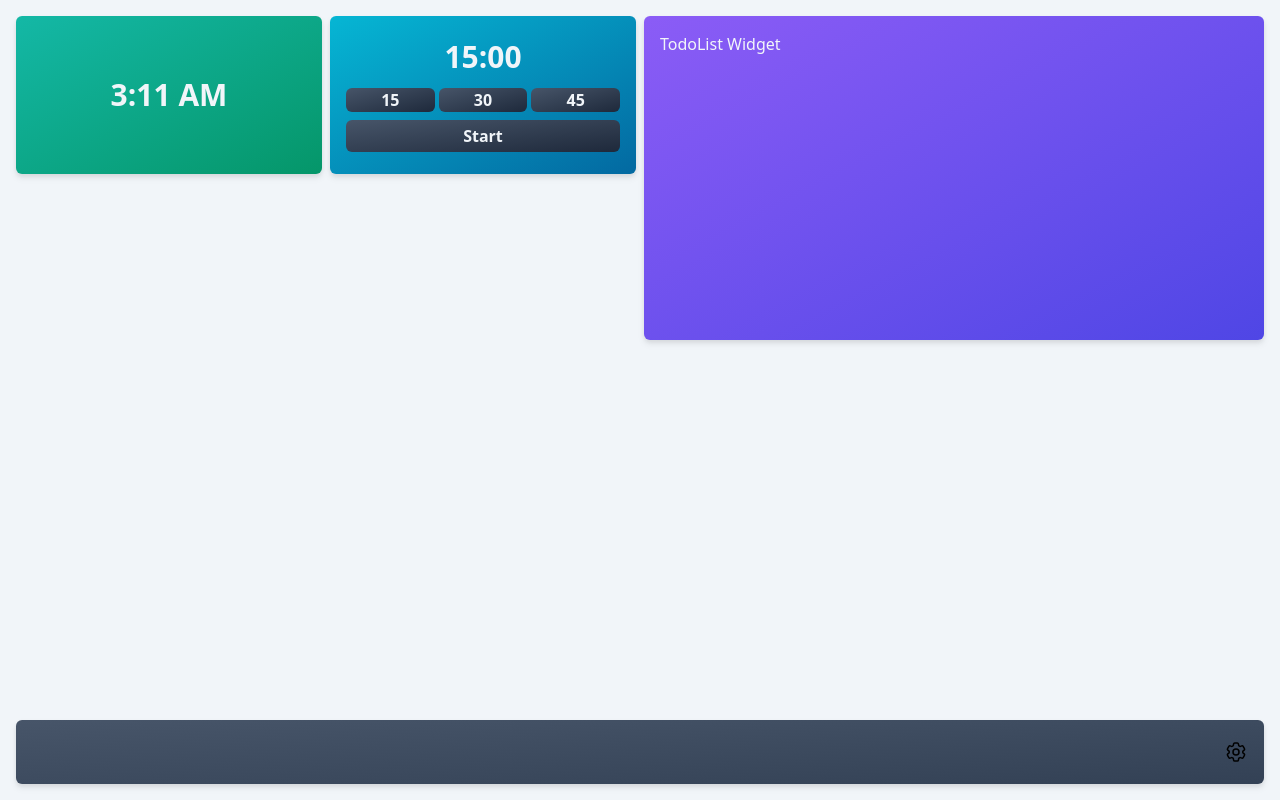
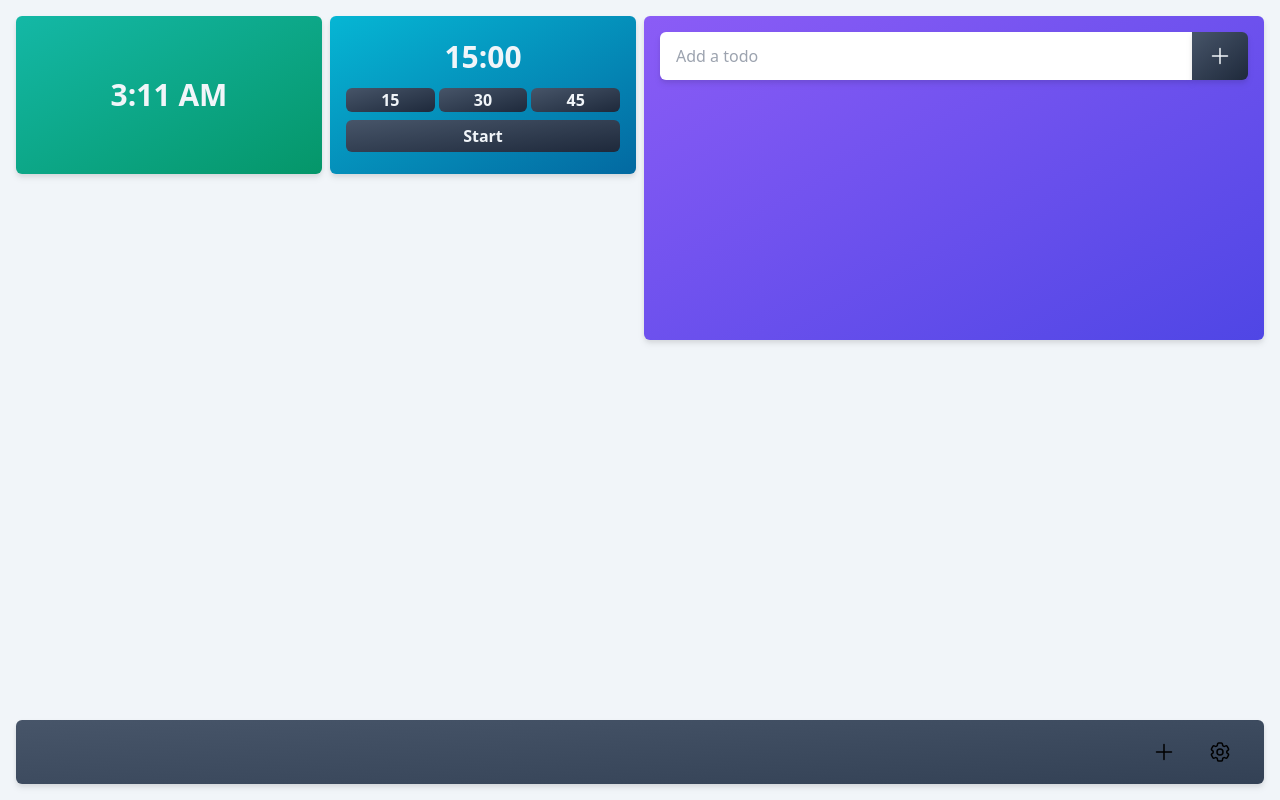
Before and after one commit to mattcbodily/landing-page, a Vue app: page / in a window 1280 px wide. Built offline with nearby package versions, Linux system fonts and the light colour scheme.

Commit message:
Adds first iteration of the TodoList component

```diff
--- a/package.json
+++ b/package.json
@@ -11,6 +11,7 @@
     "format": "prettier --write src/"
   },
   "dependencies": {
+    "uuid": "^10.0.0",
     "vue": "^3.4.29"
   },
   "devDependencies": {
--- a/src/App.vue
+++ b/src/App.vue
@@ -1,16 +1,57 @@
 <script setup>
+import { onMounted, onUnmounted, ref } from 'vue'
+
 import Clock from './components/widgets/Clock.vue'
 import TodoList from './components/widgets/TodoList.vue'
 import Pomodoro from './components/widgets/Pomodoro.vue'
 import ToolBar from './components/ToolBar.vue'
+
+import sampleData from './assets/sampleData.json'
+
+const gridColumnWidth = ref(null)
+const widgets = ref(sampleData.widgets)
+
+let widgetGridResizeObserver
+
+const observeWidgetGridSize = () => {
+  widgetGridResizeObserver = new ResizeObserver((entries) => {
+    for (let entry of entries) {
+      const { contentRect } = entry
+      const fullWidth = contentRect.width + contentRect.top + contentRect.left
+
+      if (fullWidth < 640) {
+        gridColumnWidth.value = contentRect.width / 4
+      } else if (fullWidth >= 640 && fullWidth < 768) {
+        gridColumnWidth.value = contentRect.width / 6
+      } else if (fullWidth >= 768) {
+        gridColumnWidth.value = contentRect.width / 8
+      }
+    }
+  })
+
+  widgetGridResizeObserver.observe(document.querySelector('#widget-grid'))
+}
+
+const handleDrop = ($event) => {
+  console.log(Math.round($event.clientX / gridColumnWidth.value))
+}
+
+onMounted(() => {
+  observeWidgetGridSize()
+})
+
+onUnmounted(() => {
+  widgetGridResizeObserver?.disconnect()
+})
 </script>
 
 <template>
   <div
     class="bg-slate-100 dark:bg-slate-800 min-h-screen p-4 grid grid-cols-4 sm:grid-cols-6 md:grid-cols-8 auto-rows-[75px] gap-2"
+    id="widget-grid"
     @dragenter.prevent
     @dragover.prevent
-    @drop="(event) => console.log('drop', event)"
+    @drop="handleDrop($event)"
   >
     <Clock />
     <Pomodoro />
--- a/src/assets/sampleData.json
+++ b/src/assets/sampleData.json
@@ -45,9 +45,9 @@
           "screenLarge": 1
         },
         "rowStart": {
-          "screenSmall": 3,
-          "screenMedium": 3,
-          "screenLarge": 3
+          "screenSmall": 1,
+          "screenMedium": 1,
+          "screenLarge": 1
         }
       }
     }
--- a/src/components/ToolBar.vue
+++ b/src/components/ToolBar.vue
@@ -2,7 +2,19 @@
   <div
     class="h-16 w-full px-4 rounded-md bg-gradient-to-br from-slate-600 to-slate-700 flex justify-end items-center dark:text-slate-100 drop-shadow-md"
   >
-    <button>
+    <button class="px-4 py-2">
+      <svg
+        xmlns="http://www.w3.org/2000/svg"
+        fill="none"
+        viewBox="0 0 24 24"
+        stroke-width="1.5"
+        stroke="currentColor"
+        class="size-6"
+      >
+        <path stroke-linecap="round" stroke-linejoin="round" d="M12 4.5v15m7.5-7.5h-15" />
+      </svg>
+    </button>
+    <button class="px-4 py-2">
       <svg
         xmlns="http://www.w3.org/2000/svg"
         fill="none"
--- a/src/components/widgets/Clock.vue
+++ b/src/components/widgets/Clock.vue
@@ -41,6 +41,7 @@ onUnmounted(() => {
 <template>
   <WidgetCard
     class="flex items-center justify-center col-span-2 row-span-2 bg-gradient-to-br from-teal-500 to-emerald-600"
+    id="clock"
   >
     <p class="text-3xl text-center font-extrabold">{{ currentTime }}</p>
   </WidgetCard>
--- a/src/components/widgets/Pomodoro.vue
+++ b/src/components/widgets/Pomodoro.vue
@@ -52,6 +52,7 @@ onUnmounted(() => {
 <template>
   <WidgetCard
     class="flex flex-col justify-around bg-gradient-to-br from-cyan-500 to-sky-700 col-span-2 row-span-2"
+    id="pomodoro"
   >
     <p class="text-3xl text-center font-extrabold">{{ formattedTimeLeft }}</p>
     <div class="space-y-2">
--- a/src/components/widgets/TodoList.vue
+++ b/src/components/widgets/TodoList.vue
@@ -1,11 +1,81 @@
 <script setup>
-import { onMounted, ref } from 'vue'
+import { ref } from 'vue'
+import { v4 as uuidv4 } from 'uuid'
 
 import WidgetCard from './WidgetCard.vue'
+
+const todoInput = ref('')
+const todoList = ref([])
+
+const addTodo = () => {
+  if (!todoInput.value) return
+
+  todoList.value.push({
+    uuid: uuidv4(),
+    title: todoInput.value,
+  })
+
+  todoInput.value = ''
+}
+
+const deleteTodo = (uuid) => {
+  todoList.value = todoList.value.filter((element) => element.uuid !== uuid)
+}
 </script>
 
 <template>
-  <WidgetCard class="bg-gradient-to-br from-violet-500 to-indigo-600 col-span-4 row-span-4">
-    TodoList Widget
+  <WidgetCard
+    id="todo-list"
+    class="bg-gradient-to-br from-violet-500 to-indigo-600 col-span-4 row-span-4 space-y-2"
+  >
+    <form class="flex items-center" @submit.prevent>
+      <input
+        v-model="todoInput"
+        class="flex-1 h-12 px-4 rounded-l-md text-slate-950 drop-shadow-md"
+        placeholder="Add a todo"
+      />
+      <button
+        class="h-12 px-4 bg-gradient-to-br from-slate-600 to-slate-800 rounded-r-md drop-shadow-md"
+        type="submit"
+        @click="addTodo"
+        @submit="addTodo"
+      >
+        <svg
+          xmlns="http://www.w3.org/2000/svg"
+          fill="none"
+          viewBox="0 0 24 24"
+          stroke-width="1.5"
+          stroke="currentColor"
+          class="size-6"
+        >
+          <path stroke-linecap="round" stroke-linejoin="round" d="M12 4.5v15m7.5-7.5h-15" />
+        </svg>
+      </button>
+    </form>
+    <div class="max-h-[230px] overflow-auto space-y-2 shadow-lg">
+      <div
+        v-for="todo in todoList"
+        class="h-12 px-4 flex items-center justify-between bg-gradient-to-br from-slate-600 to-slate-800 rounded-md drop-shadow-md"
+        :key="todo.uuid"
+      >
+        <p class="text-lg">{{ todo.title }}</p>
+        <button class="hover:text-emerald-500 transition-colors" @click="deleteTodo(todo.uuid)">
+          <svg
+            xmlns="http://www.w3.org/2000/svg"
+            fill="none"
+            viewBox="0 0 24 24"
+            stroke-width="1.5"
+            stroke="currentColor"
+            class="size-6"
+          >
+            <path
+              stroke-linecap="round"
+              stroke-linejoin="round"
+              d="M9 12.75 11.25 15 15 9.75M21 12a9 9 0 1 1-18 0 9 9 0 0 1 18 0Z"
+            />
+          </svg>
+        </button>
+      </div>
+    </div>
   </WidgetCard>
 </template>
--- a/src/components/widgets/WidgetCard.vue
+++ b/src/components/widgets/WidgetCard.vue
@@ -1,15 +1,27 @@
 <script setup>
+import { ref } from 'vue'
+
+const isDragging = ref(false)
+
 const handleDragStart = (event) => {
   event.dataTransfer.dropEffect = 'move'
   event.dataTransfer.effectAllowed = 'move'
   event.dataTransfer.setData('itemId', event.target.id)
+
+  isDragging.value = true
+}
+
+const handleDragEnd = () => {
+  isDragging.value = false
 }
 </script>
 
 <template>
   <div
-    class="p-4 text-slate-100 rounded-md drop-shadow-md"
+    :class="`p-4 text-slate-100 rounded-md drop-shadow-md ${isDragging ? 'opacity-50' : ''}`"
+    ref="card"
     draggable="true"
+    @dragend="handleDragEnd($event)"
     @dragstart="handleDragStart($event)"
   >
     <slot />
```
Also changed, not shown: 1 other file (tests, documents, lock files or other folders).
